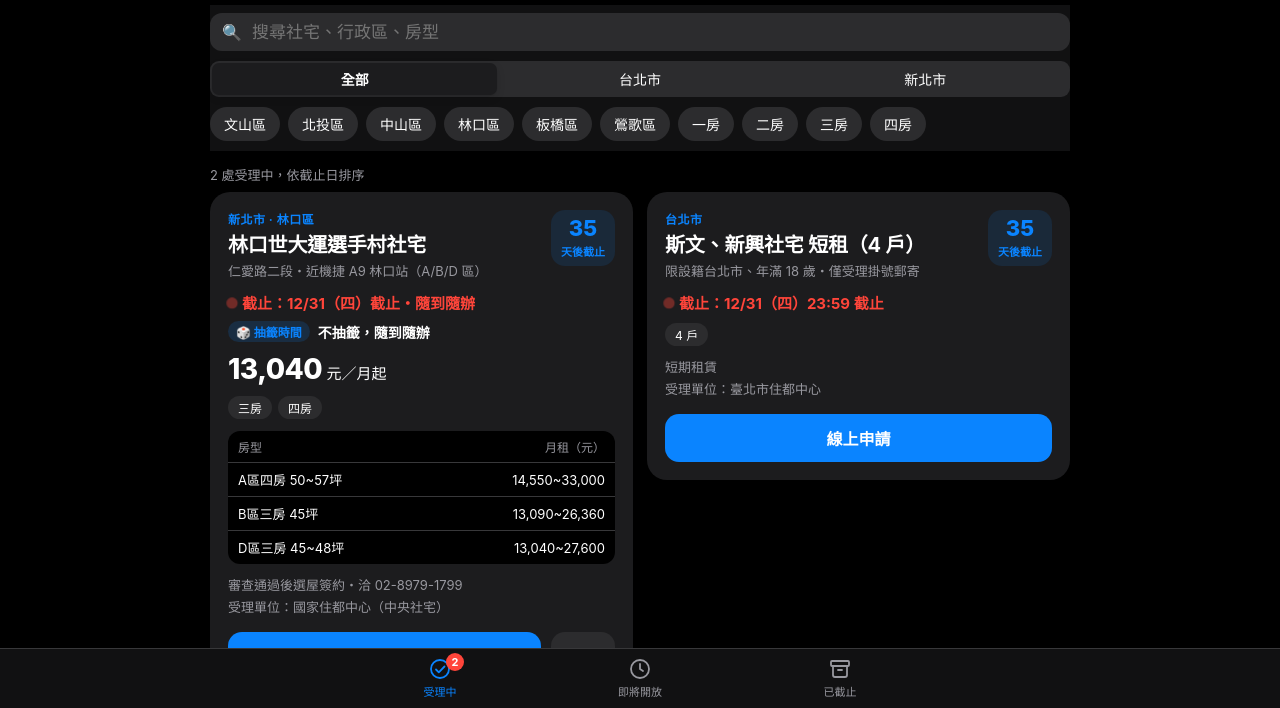
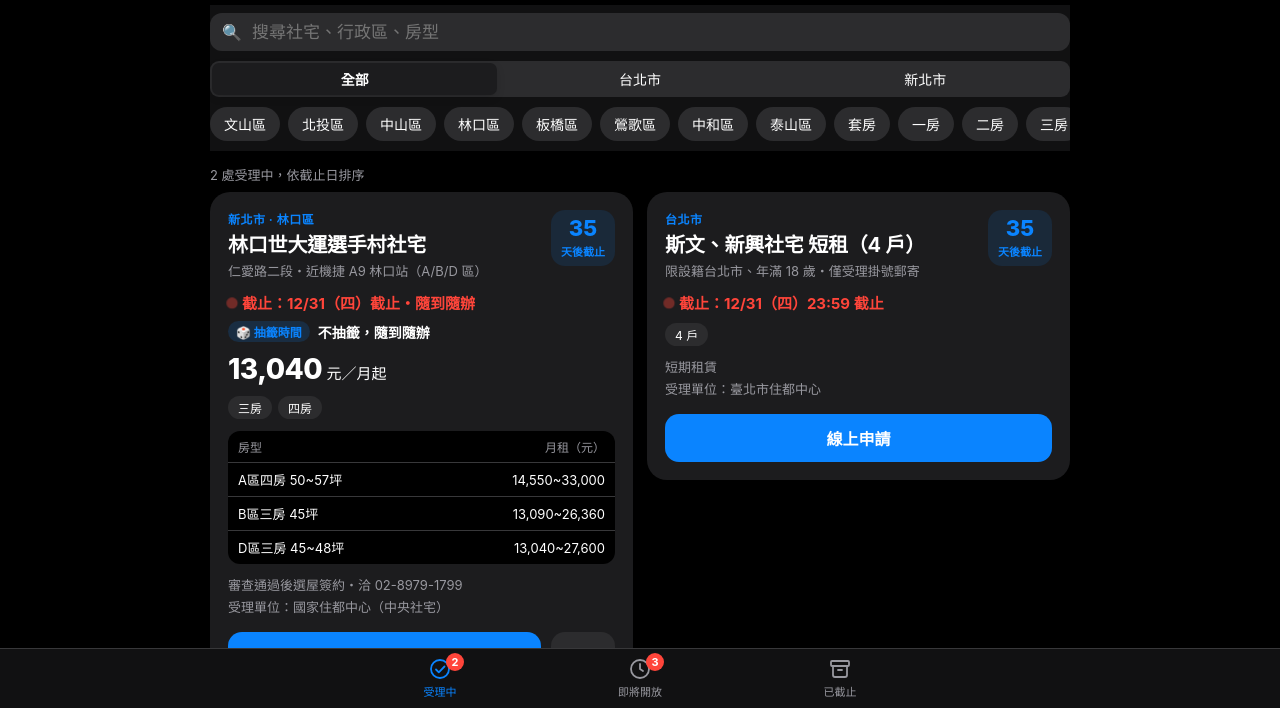
Before and after one commit to fyhj08020711-lu/shezhai, a plain HTML site: page index.html in a window 1280 px wide. Shown: the part 92-800 px from the top of the page. Drawn offline with Linux system fonts and the light colour scheme.

Commit message:
update 2026-11-26

```diff
--- a/index.html
+++ b/index.html
@@ -169,7 +169,16 @@ const BASE=[
  rent:[],src:"https://www.moi.gov.tw/News_Content.aspx?n=2&s=340279"},
 {name:"鶯陶安居（中央社宅）",city:"新北市",dist:"鶯歌區",addr:"近捷運三鶯線・鶯歌老街・新北美術館",rooms:[],units:null,minRent:0,
  start:"2026-08-14",end:"2026-09-14",endText:"9/14（一）截止",drawDate:"2026-12-16",drawText:"12/16（三）公開抽籤",draw:"最快 2027/3/1 起入住",operator:"國家住都中心（中央社宅第 3 季）",
- rent:[],src:"https://applealmondrealty.com/posts/51457"}
+ rent:[],src:"https://applealmondrealty.com/posts/51457"},
+{name:"光環安居（中央社宅）",city:"新北市",dist:"板橋區",addr:"",rooms:["套房","二房","三房"],units:330,minRent:0,
+ start:"2026-11-30",end:"2026-12-29",endText:"12/29（二）23:59 截止",drawDate:"2027-01-12",drawText:"1/12（二）公開抽籤・先抽後審",draw:"最快 2027/6/1 起入住・11/30 上午 9:00 起受理",operator:"國家住都中心（中央社宅第 4 季）",
+ rent:[],url:"https://www.socialhousing.tw",src:"https://www.cna.com.tw/news/aipl/202611190114.aspx"},
+{name:"莒光安居（中央社宅）",city:"新北市",dist:"中和區",addr:"",rooms:["套房","二房","三房"],units:296,minRent:0,
+ start:"2026-11-30",end:"2026-12-29",endText:"12/29（二）23:59 截止",drawDate:"2027-01-12",drawText:"1/12（二）公開抽籤・先抽後審",draw:"最快 2027/6/1 起入住・11/30 上午 9:00 起受理",operator:"國家住都中心（中央社宅第 4 季）",
+ rent:[],url:"https://www.socialhousing.tw",src:"https://www.cna.com.tw/news/aipl/202611190114.aspx"},
+{name:"貴和安居A（中央社宅）",city:"新北市",dist:"泰山區",addr:"",rooms:["套房","二房","三房"],units:560,minRent:0,
+ start:"2026-11-30",end:"2026-12-29",endText:"12/29（二）23:59 截止",drawDate:"2027-01-12",drawText:"1/12（二）公開抽籤・先抽後審",draw:"最快 2027/6/1 起入住・11/30 上午 9:00 起受理",operator:"國家住都中心（中央社宅第 4 季）",
+ rent:[],url:"https://www.socialhousing.tw",src:"https://www.cna.com.tw/news/aipl/202611190114.aspx"}
 // 即將開放的案子：start 設成未來日期（YYYY-MM-DD），頁面會自動標成「即將開放」，到期後自動變成「受理中」
 // 例：{name:"某某社宅",city:"新北市",dist:"板橋區",rooms:["一房"],start:"2027-01-15",end:"2027-02-14",endText:"2/14 截止",url:"..."}
 ];
@@ -189,7 +198,7 @@ function seg(){["全部","台北市","新北市"].forEach((c,i)=>{const b=docume
 function chips(){const c=$("chips");c.innerHTML="";
   const mk=(t,on,f)=>{const b=document.createElement("button");b.className="chip"+(on?" on":"");b.textContent=t;b.onclick=f;c.appendChild(b)};
   [...new Set(all().filter(x=>!city||x.city===city).map(x=>x.dist).filter(Boolean))].forEach(d=>mk(d,dist===d,()=>{dist=dist===d?"":d;chips();render()}));
-  ["一房","二房","三房","四房"].forEach(r=>mk(r,room===r,()=>{room=room===r?"":r;chips();render()}))}
+  ["套房","一房","二房","三房","四房"].forEach(r=>mk(r,room===r,()=>{room=room===r?"":r;chips();render()}))}
 $("q").oninput=render;
 [...document.querySelectorAll(".tab")].forEach(b=>b.onclick=()=>{tab=b.dataset.t;
   document.querySelectorAll(".tab").forEach(x=>x.classList.toggle("on",x===b));$("screen").scrollTop=0;render()});
```
